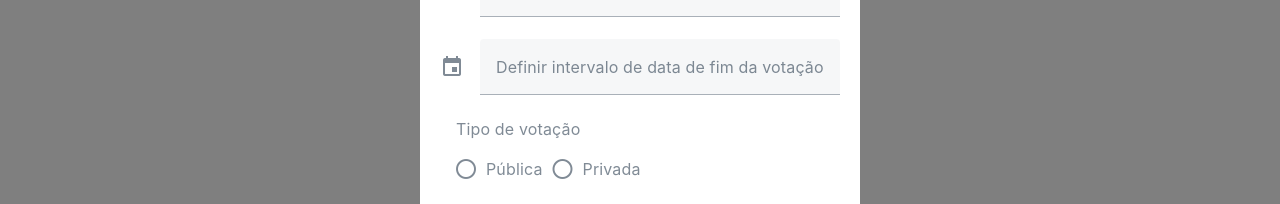
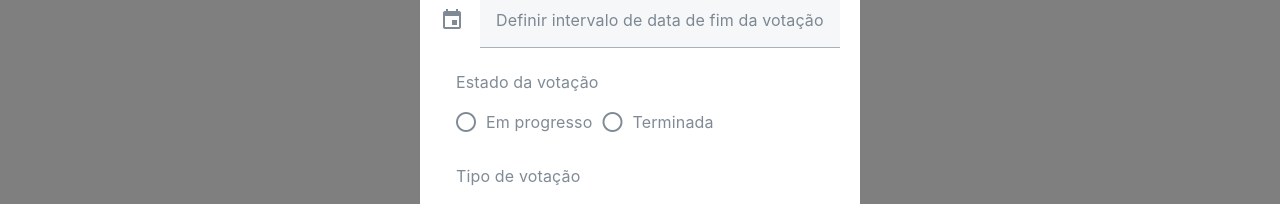
Before and after one commit to orlandopalmeira/Trabalho-AA-SIC-2023-2024, a Vue app in the folder Interface/: page /history in a window 1280 px wide. Both pictures are taken after a click on the button "Filtrar". Shown: the part 320-524 px from the top of the page. Built offline with nearby package versions, Linux system fonts and the light colour scheme; no server answers.

Commit message:
filtro por estado da votação

```diff
--- a/Interface/src/components/Modais/ModalFiltering.vue
+++ b/Interface/src/components/Modais/ModalFiltering.vue
@@ -15,6 +15,10 @@
                 width="400"
                 multiple="range"
                 />
+                <v-radio-group v-model="filters.in_progress" inline label="Estado da votação">
+                    <v-radio @click="toggleSelect('in_progress')" label="Em progresso" :value="true"></v-radio>
+                    <v-radio @click="toggleSelect('finished')" label="Terminada" :value="false"></v-radio>
+                </v-radio-group>
                 <v-radio-group v-model="filters.privatevoting" inline label="Tipo de votação">
                     <v-radio @click="toggleSelect('public')" label="Pública" :value="false"></v-radio>
                     <v-radio @click="toggleSelect('private')" label="Privada" :value="true"></v-radio>
@@ -40,18 +44,26 @@ export default {
             filters: {
                 creationdate: null,
                 enddate: null,
+                in_progress: null,
                 privatevoting: null,
             }
         }
     },
     methods: {
         toggleSelect(type) {
-            if(type === 'public') {
-                if (this.filters.privatevoting === false) {
-                    this.filters.privatevoting = null
-                }
-            } else if (this.filters.privatevoting === true) {
-                this.filters.privatevoting = null
+            switch(type) {
+                case 'in_progress':
+                    this.filters.in_progress = this.filters.in_progress === true ? null : true
+                    break
+                case 'finished':
+                    this.filters.in_progress = this.filters.in_progress === false ? null : false
+                    break
+                case 'public':
+                    this.filters.privatevoting = this.filters.privatevoting === false ? null : false
+                    break
+                case 'private':
+                    this.filters.privatevoting = this.filters.privatevoting === true ? null : true
+                    break
             }
         }
     },
@@ -68,6 +80,7 @@ export default {
             return {
                 creationdate: firstLast(this.filters.creationdate),
                 enddate: firstLast(this.filters.enddate),
+                in_progress: this.filters.in_progress,
                 privatevoting: this.filters.privatevoting
             }
         }
--- a/Interface/src/components/VotingsList.vue
+++ b/Interface/src/components/VotingsList.vue
@@ -196,6 +196,7 @@ export default {
                     creationdate_end: this.filters?.creationdate?.[1] != null ? this.filters.creationdate[1] + time_end : "",
                     enddate_start: this.filters?.enddate?.[0] != null ? this.filters.enddate[0] + time_start : "",
                     enddate_end: this.filters?.enddate?.[1] != null ? this.filters.enddate[1] + time_end : "",
+                    in_progress: this.filters?.in_progress ?? "",
                     privatevoting: this.filters?.privatevoting ?? ""
                 };
                 const response = await axios.get(this.votingsRoute, { params: params_ });
```
